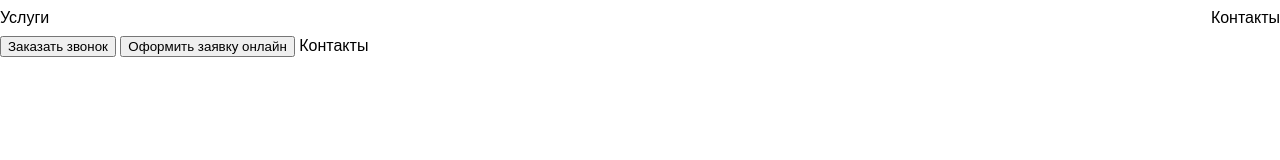
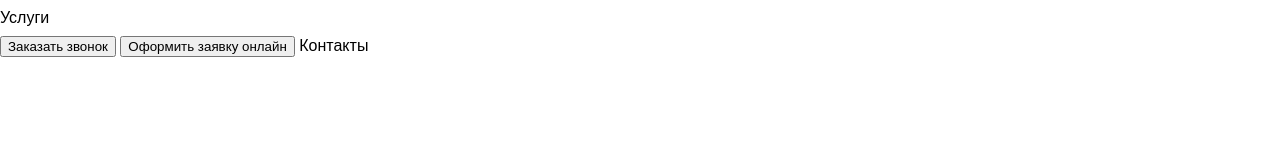
Before and after one commit to Sh1lenok/new-projekt, a plain HTML site: page index.html in a window 1280 px wide. Drawn offline with Linux system fonts and the light colour scheme.

Commit message:
удалил контакты

```diff
--- a/index.html
+++ b/index.html
@@ -14,7 +14,7 @@
         <nav>
             <a href="#services">Услуги</a>
 
-            <a href="#contacts">Контакты</a>
+
         </nav>
         <div>
 
```
